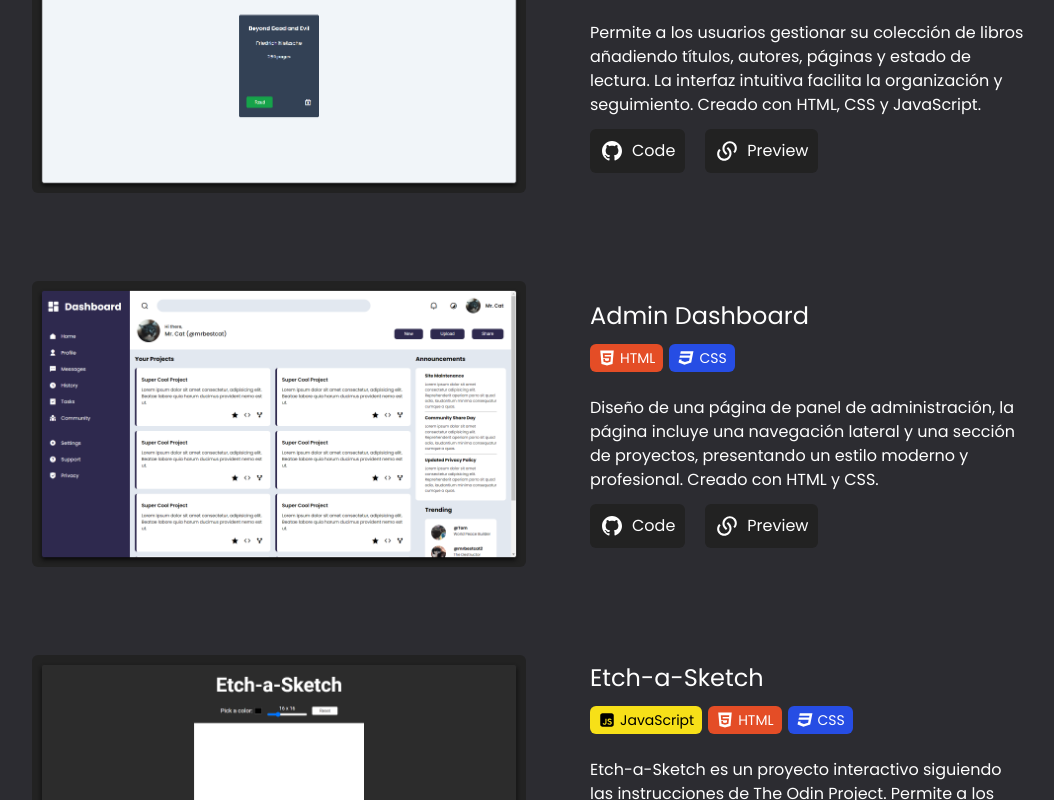
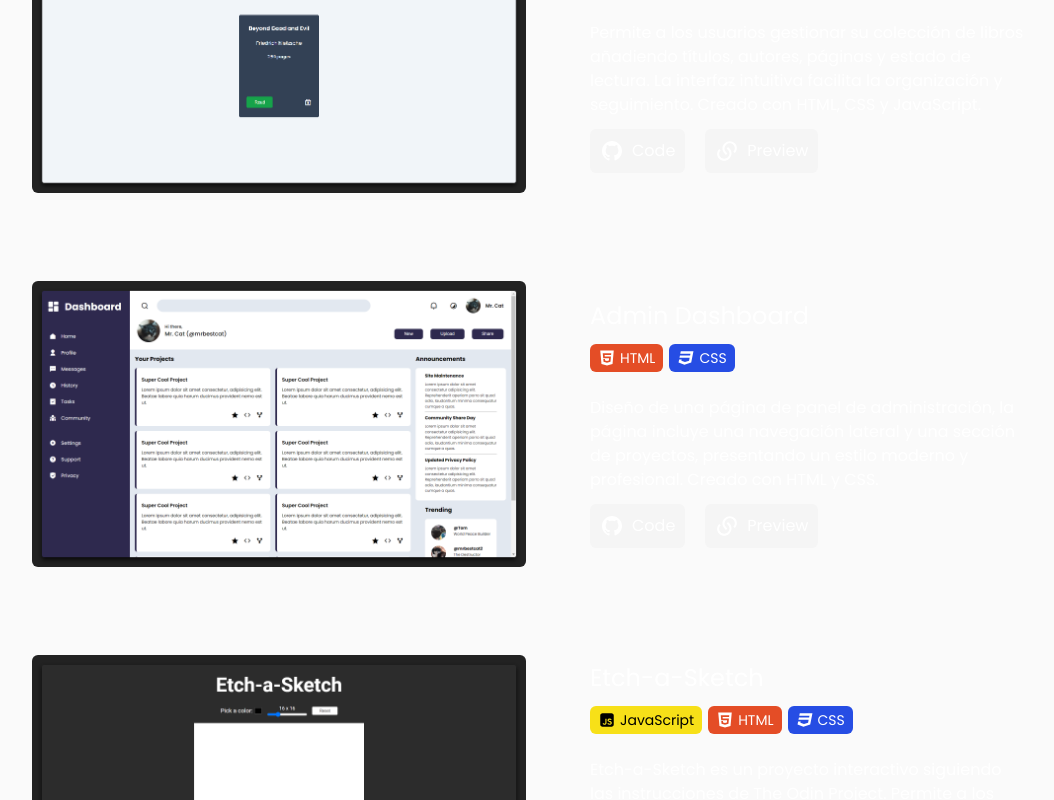
Before and after one commit to johan2160/Portfolio, a React (Vite) app: page / in a window 1280 px wide. Shown: the part 1740-2540 px from the top of the page, without its empty margins (112-1166 px from the left). Built offline with nearby package versions, Linux system fonts and the light colour scheme.

Commit message:
fix(config): update color values to use HSL variables and extend transition properties
- Updated color definitions to use HSL values from CSS variables
- Extended transition properties to include top and bottom

```diff
--- a/tailwind.config.js
+++ b/tailwind.config.js
@@ -4,35 +4,37 @@ export default {
   theme: {
     extend: {
       colors: {
-        text: "#E9E9EC",
-        background: "#2C2C31",
-        primary: "#8db5ed",
-        selectionbg: "#40536d",
-        selectiontxt: "#fff",
-        darkgrey: "#222222",
-        required: "#FF3F15",
-        label: "#CECECE",
-        tailwindbg: "#0b1120",
-        tailwindcolor: "#38bdf8",
-        reactbg: "#23272f",
-        reactcolor: "#58c4dc",
-        bootstrapbg: "#553d7b",
-        bootstrapcolor: "#ffffff",
-        nodejsbg: "#ffffff",
-        nodejscolor: "#66a266",
-        jsbg: "#f7e018",
-        jscolor: "#000000",
-        cssbg: "#264de4",
-        csscolor: "#ffffff",
-        htmlbg: "#e44d26",
-        htmlcolor: "#ffffff",
-        githubcolor: "#ffffff",
+        content: "hsl(var(--content))",
+        content2: "hsl(var(--content2))",
+        background: "hsl(var(--background))",
+        primary: "hsl(var(--primary))",
+        selectionbg: "hsl(var(--selectionbg))",
+        selectiontxt: "hsl(var(--selectiontxt))",
+        darkgrey: "hsl(var(--darkgrey))",
+        linkhover: "hsl(var(--linkhover))",
+        required: "hsl(var(--required))",
+        label: "hsl(var(--label))",
+        tailwindbg: "hsl(var(--tailwindbg))",
+        tailwindcolor: "hsl(var(--tailwindcolor))",
+        reactbg: "hsl(var(--reactbg))",
+        reactcolor: "hsl(var(--reactcolor))",
+        bootstrapbg: "hsl(var(--bootstrapbg))",
+        bootstrapcolor: "hsl(var(--bootstrapcolor))",
+        nodejsbg: "hsl(var(--nodejsbg))",
+        nodejscolor: "hsl(var(--nodejscolor))",
+        jsbg: "hsl(var(--jsbg))",
+        jscolor: "hsl(var(--jscolor))",
+        cssbg: "hsl(var(--cssbg))",
+        csscolor: "hsl(var(--csscolor))",
+        htmlbg: "hsl(var(--htmlbg))",
+        htmlcolor: "hsl(var(--htmlcolor))",
+        githubcolor: "hsl(var(--githubcolor))",
       },
       fontFamily: {
         poppins: ["Poppins", "sans-serif"],
       },
       transitionProperty: {
-        position: "left, right",
+        position: "left, right, top, bottom",
       },
     },
   },
```
